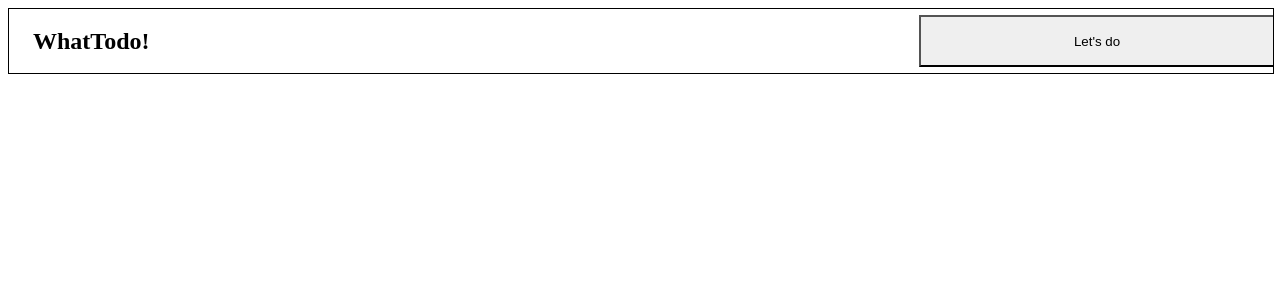
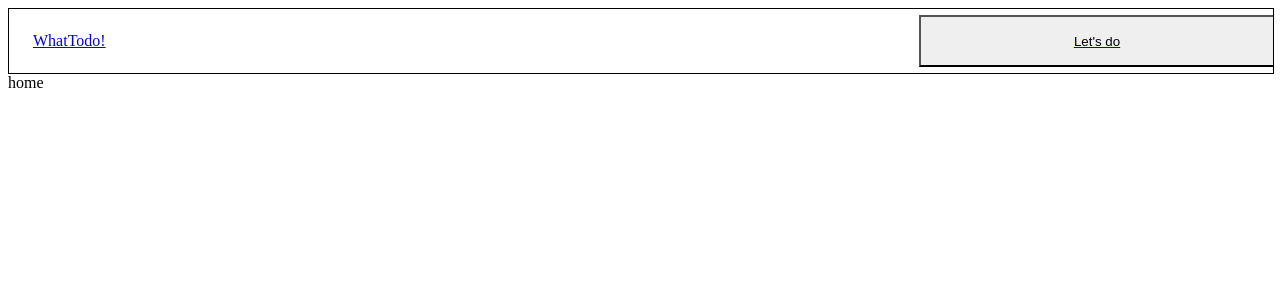
Before and after one commit to Rohit-Gupta11/mern-todo, a React (Create React App) app in the folder front/: page / in a window 1280 px wide. Shown: the top 300 px of the page. Built offline with nearby package versions, Linux system fonts and the light colour scheme.

Commit message:
router added

```diff
--- a/front/src/App.js
+++ b/front/src/App.js
@@ -1,12 +1,28 @@
 import React from "react";
+import {
+    BrowserRouter as Router,
+    Switch, Route
+  } from "react-router-dom";
 import NavBar from "./components/NavBar";
+import Home from "./components/Home";
+import TodoWindow from "./components/TodoWindow";
 
 const App = () => {
     return(
         <>
-            <NavBar/>
+            <Router>
+                <NavBar/>
+                <Switch>
+                    <Route exact path="/">
+                        <Home/>
+                    </Route>
+                    <Route path="/todo">
+                        <TodoWindow/>
+                    </Route>
+                </Switch>
+            </Router>
         </>
-    )
-}
+    );
+};
 
 export default App;
--- /dev/null
+++ b/front/src/components/Home.jsx
@@ -0,0 +1,11 @@
+import React from "react";
+
+const Home = () => {
+    return(
+        <div>
+            home
+        </div>
+    );
+};
+
+export default Home;
--- a/front/src/components/NavBar.jsx
+++ b/front/src/components/NavBar.jsx
@@ -1,17 +1,23 @@
 import React from "react";
 import "./NavBar.css";
+import {
+    BrowserRouter as Router,
+    Link
+  } from "react-router-dom";
 
 const NavBar = () => {
     return(
         <>
+        <Router>
         <nav className="navbar">
-            <h1 className="logo">WhatTodo!</h1>
-            <div className="nav-btn-container">
+            <Link to="/" className="logo">WhatTodo!</Link>
+            <Link className="nav-btn-container" to="/todo">
             <button className="nav-btn">Let's do</button>
-            </div>
+            </Link>
         </nav>
+        </Router>
         </>
     );
-}
+};
 
 export default NavBar;
--- /dev/null
+++ b/front/src/components/TodoWindow.jsx
@@ -0,0 +1,11 @@
+import React from "react";
+
+const TodoWindow = () => {
+    return(
+        <>
+        <h1>todowindow</h1>
+        </>
+    );
+};
+
+export default TodoWindow;
```
Also changed, not shown: front/src/components/Home.css (added).
